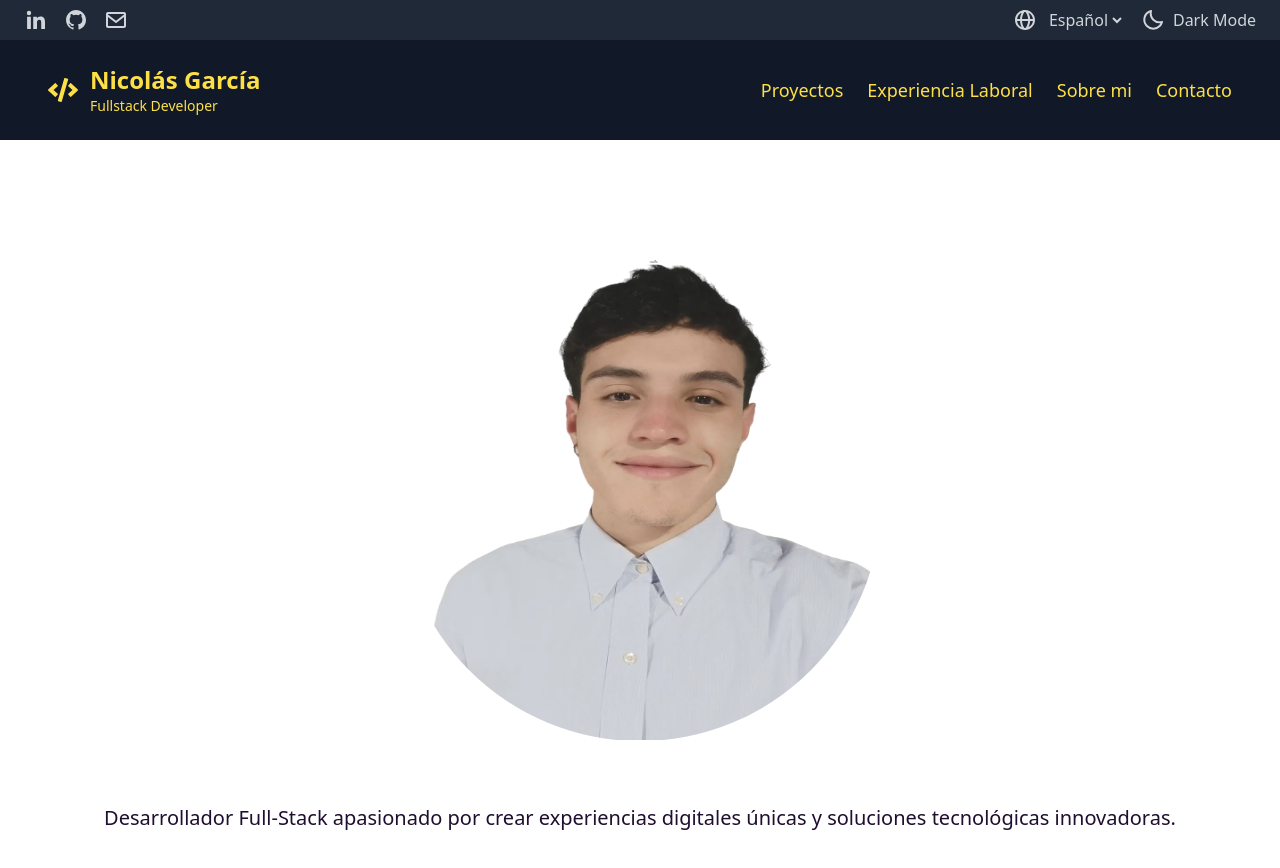
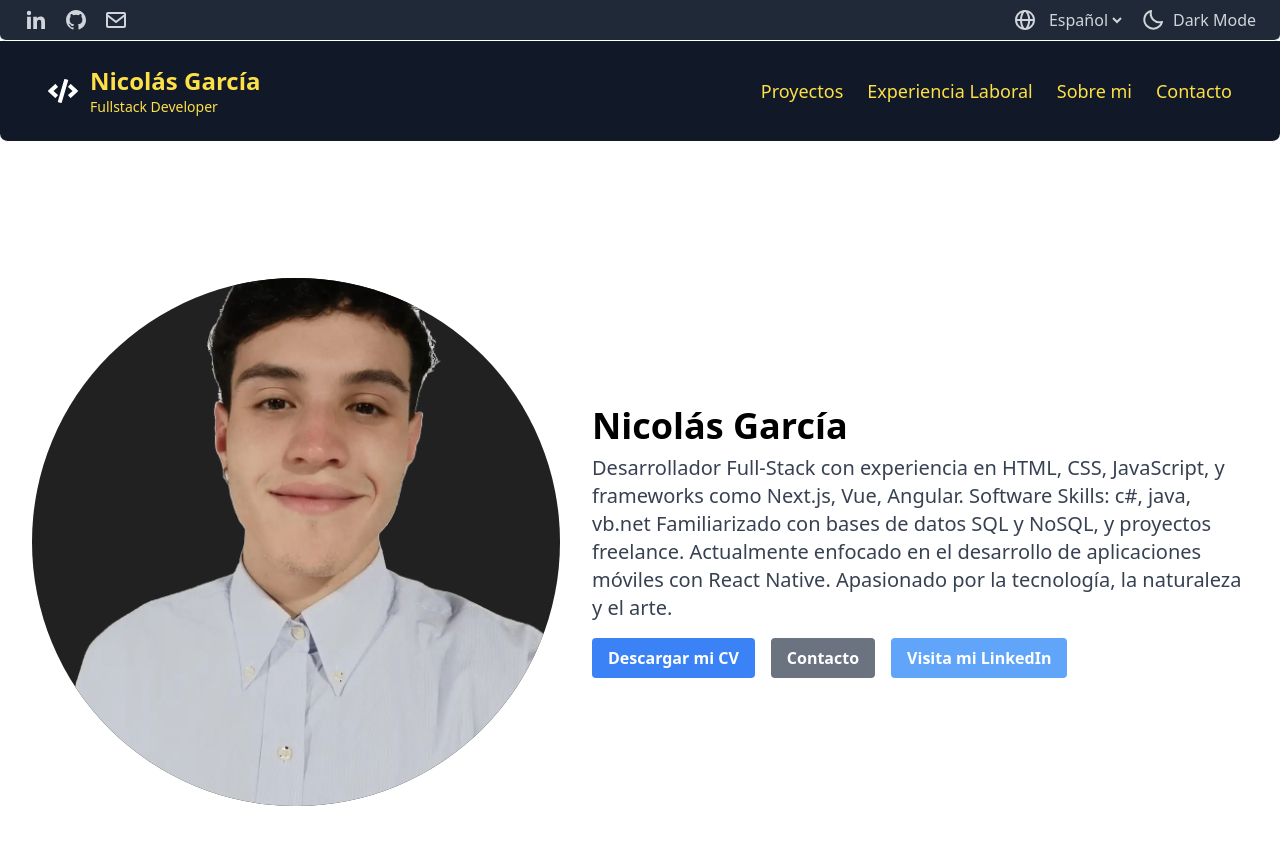
Before and after one commit to nicog33b/nicolas-garcia-full-stack-web-portofolio-next.js, a Next.js app: page / in a window 1280 px wide. Shown: the top 868 px of the page. Built offline with nearby package versions, Linux system fonts and the light colour scheme.

Commit message:
reestructuracion del codigo en general, disponible en imagen, codigo de imageprofile mucho mas limpio, todo tailwind solo colores en globalcss, nuevo tap y topnav, mejora del texto sobre mi en el portfolio y de paso en linkedin.

```diff
--- a/package.json
+++ b/package.json
@@ -9,6 +9,7 @@
     "lint": "next lint"
   },
   "dependencies": {
+    "aos": "^3.0.0-beta.6",
     "next": "14.2.4",
     "react": "^18",
     "react-dom": "^18",
--- a/src/app/GUI/navbarTop.tsx
+++ b/src/app/GUI/navbarTop.tsx
@@ -3,26 +3,41 @@ import { FaCode } from "react-icons/fa"; // Puedes cambiar este ícono por el qu
 
 const Navbar = () => {
   return (
-    <nav className="bg-gray-900 text-yellow-300 md:px-12 px-6 py-3 md:py-6 flex justify-between items-center">
+    <nav className="bg-gray-900 text-yellow-300 md:px-12 px-6 py-3 md:py-6 flex justify-between items-center border-b border-white rounded-b-lg">
       <div className="flex items-center space-x-3">
-        <FaCode size={30} />
+        <FaCode className="text-white" size={30} />
         <div>
           <h1 className="text-2xl font-semibold">Nicolás García</h1>
           <p className="text-sm">Fullstack Developer</p>
         </div>
       </div>
       <ul className="flex space-x-6 text-lg">
-        <li className="hover:text-yellow-500 transition">
-          <a href="#proyectos">Proyectos</a>
+        <li className="relative group">
+          <a href="#proyectos" className="hover:text-yellow-500 transition">
+            Proyectos
+          </a>
+          <span className="block h-0.5 bg-yellow-500 absolute bottom-0 left-0 right-0 scale-x-0 group-hover:scale-x-100 transition-transform origin-left"></span>
         </li>
-        <li className="hover:text-yellow-500 transition">
-          <a href="#experiencia-laboral">Experiencia Laboral</a>
+        <li className="relative group">
+          <a
+            href="#experiencia-laboral"
+            className="hover:text-yellow-500 transition"
+          >
+            Experiencia Laboral
+          </a>
+          <span className="block h-0.5 bg-yellow-500 absolute bottom-0 left-0 right-0 scale-x-0 group-hover:scale-x-100 transition-transform origin-left"></span>
         </li>
-        <li className="hover:text-yellow-500 transition">
-          <a href="#sobre-mi">Sobre mi</a>
+        <li className="relative group">
+          <a href="#sobre-mi" className="hover:text-yellow-500 transition">
+            Sobre mi
+          </a>
+          <span className="block h-0.5 bg-yellow-500 absolute bottom-0 left-0 right-0 scale-x-0 group-hover:scale-x-100 transition-transform origin-left"></span>
         </li>
-        <li className="hover:text-yellow-500 transition">
-          <a href="#contacto">Contacto</a>
+        <li className="relative group">
+          <a href="#contacto" className="hover:text-yellow-500 transition">
+            Contacto
+          </a>
+          <span className="block h-0.5 bg-yellow-500 absolute bottom-0 left-0 right-0 scale-x-0 group-hover:scale-x-100 transition-transform origin-left"></span>
         </li>
       </ul>
     </nav>
--- a/src/app/GUI/socialIcons.tsx
+++ b/src/app/GUI/socialIcons.tsx
@@ -25,7 +25,7 @@ const TopBar = () => {
   };
 
   return (
-    <div className="bg-gray-800 text-gray-300 dark:bg-gray-900 dark:text-gray-400">
+    <div className="bg-gray-800 text-gray-300 dark:bg-gray-900 dark:text-gray-400  border-b rounded-b-md border-white">
       <div className="container mx-auto flex justify-between items-center py-2 px-6">
         {/* Social Icons */}
         <div className="flex space-x-4">
--- a/src/app/components/home/profileImage.tsx
+++ b/src/app/components/home/profileImage.tsx
@@ -1,41 +1,37 @@
 "use client";
-import React from "react";
+import React, { useState } from "react";
 import Image from "next/image";
-import NameHeader from "./nameHeader";
 
-interface ProfileImageProps {
-  progress?: number;
-}
+const ProfileImage: React.FC = () => {
+  const [isHovered, setIsHovered] = useState(false);
 
-const ProfileImage: React.FC<ProfileImageProps> = ({ progress = 100 }) => {
+  const handleMouseEnter = () => {
+    setIsHovered(true);
+  };
+
+  const handleMouseLeave = () => {
+    setIsHovered(false);
+  };
+
   return (
-    <div className="relative w-full flex flex-col items-center p-4 rounded-2xl duration-300">
     <div
-        className="relative z-10"
-        style={{
-          clipPath: `polygon(
-            0 0,
-            ${progress}% 0,
-            ${progress}% 100%,
-            0 100%,
-            0 ${100 - progress}%,
-            100% ${100 - progress}%
-          )`,
-        }}
+      className="relative flex flex-col items-center duration-300 object-fill"
+      onMouseEnter={handleMouseEnter}
+      onMouseLeave={handleMouseLeave}
     >
       <Image
-          src="/me.png"
+        src="/me.png" // Asegúrate de poner la ruta correcta a tu imagen
         alt="Nicolás"
-          width={900}
-          height={900}
-          className="bg-white bg-opacity-50 h-[22rem] w-[22rem] md:h-[30rem] md:w-[30rem] hover:duration-1000 z-20 rounded-full transition-transform duration-500 cursor-pointer"
-          style={{
-            opacity: (progress / 100) * 0.9,
-            transform: `scale(${1.5 - (progress / 100) * 0.5})`,
-          }}
+        width={600}
+        height={600}
+        className="hover:border-2 hover:border-green-800 hover:border-opacity-90 bg-zinc-950 bg-opacity-90 hover:bg-opacity-80 object-cover h-[15rem] w-[15rem] md:h-[33rem] md:w-[33rem] hover:duration-1000 z-20 rounded-full transition-transform duration-500 cursor-pointer"
         priority
       />
+      {isHovered && (
+        <div className="absolute bottom-0 pt-8 translate-y-1/2 bg-green-800 bg-opacity-90  border-2 hover:border-green-800 hover:border-opacity-90  text-white leading-none cursor-pointer text-pretty font-serif rounded-full transition-opacity duration-500 px-4 py-2">
+          Disponible
         </div>
+      )}
     </div>
   );
 };
--- a/src/app/page.tsx
+++ b/src/app/page.tsx
@@ -1,9 +1,7 @@
 "use client";
 import React, { useEffect, useState } from "react";
+import Loading from "./components/home/loading";
 import ProfileImage from "./components/home/profileImage";
-import Loading from "./components/home/loading";
-import NameHeader from "./components/home/nameHeader";
-import SocialIcons from "./GUI/socialIcons";
 
 export default function Home() {
   const [isLoading, setIsLoading] = useState(true);
@@ -15,19 +13,50 @@ export default function Home() {
   }, []);
 
   return (
-    <div className="min-h-screen flex flex-col items-center justify-center relative overflow-hidden">
-      <div className="flex flex-col items-center">
-        <ProfileImage progress={progress} />
-        {!isLoading && (
-          <div className="text-center mt-12">
-            <p className="text-lg md:text-xl leading-relaxed mb-1 select-none cursor-crosshair text-primario">
-              Desarrollador Full-Stack apasionado por crear experiencias
-              digitales únicas y soluciones tecnológicas innovadoras.
-            </p>
+    <div className="min-h-screen flex flex-col md:flex-row items-center justify-center relative overflow-hidden p-2">
+      <div className="flex flex-col md:flex-row items-center  w-full  px-6">
+        <div className="w-full md:w-auto md:flex-shrink-0 md:mr-8">
+          <ProfileImage progress={progress} />
+        </div>
+        <div className="w-full md:w-auto text-center md:text-left mt-4 md:mt-0">
+          <h1 className="text-2xl md:text-4xl font-bold mb-2">
+            Nicolás García
+          </h1>
+          <p className="text-sm md:text-xl leading-relaxed text-gray-700 mb-4">
+            Desarrollador Full-Stack con experiencia en HTML, CSS, JavaScript, y
+            frameworks como Next.js, Vue, Angular. Software Skills: c#, java,
+            vb.net Familiarizado con bases de datos SQL y NoSQL, y proyectos
+            freelance. Actualmente enfocado en el desarrollo de aplicaciones
+            móviles con React Native. Apasionado por la tecnología, la
+            naturaleza y el arte.
+          </p>
+          <div className="flex justify-center md:justify-start space-x-4">
+            <a
+              href="/path/to/cv.pdf"
+              className="inline-block bg-blue-500 hover:bg-blue-700 text-white font-bold py-2 px-4 rounded"
+              download
+            >
+              Descargar mi CV
+            </a>
+
+            <a
+              href="mailto:example@example.com"
+              className="inline-block bg-gray-500 hover:bg-gray-700 text-white font-bold py-2 px-4 rounded"
+            >
+              Contacto
+            </a>
+
+            <a
+              href="https://www.linkedin.com/in/israel-herrera/"
+              className="inline-block bg-blue-400 hover:bg-blue-600 text-white font-bold py-2 px-4 rounded"
+              target="_blank"
+              rel="noopener noreferrer"
+            >
+              Visita mi LinkedIn
+            </a>
           </div>
-        )}
+        </div>
       </div>
-
       {isLoading && <Loading setProgress={setProgress} />}
     </div>
   );
```
Also changed, not shown: 1 other file (tests, documents, lock files or other folders). Lines whose indentation alone changed are shown as unchanged.
